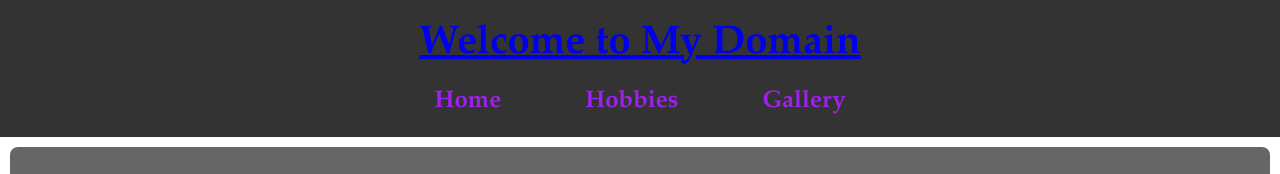
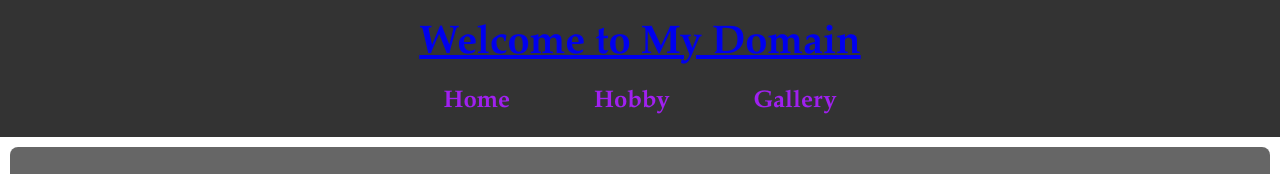
Before and after one commit to Ejaypay/ejp, a plain HTML site: page hobbies.html in a window 1280 px wide. Shown: the top 174 px of the page. Drawn offline with Linux system fonts and the light colour scheme; a script that the page names is missing.

Commit message:
Update hobbies.html

```diff
--- a/hobbies.html
+++ b/hobbies.html
@@ -13,7 +13,7 @@
             <nav>
                 <ul>
                     <li><a href="index.html">Home</a></li>
-                    <li><a href="hobbies.html">Hobbies</a></li>
+                    <li><a href="hobbies.html">Hobby</a></li>
                     <li><a href="gallery.html">Gallery</a></li>
                 </ul>
             </nav>
```
